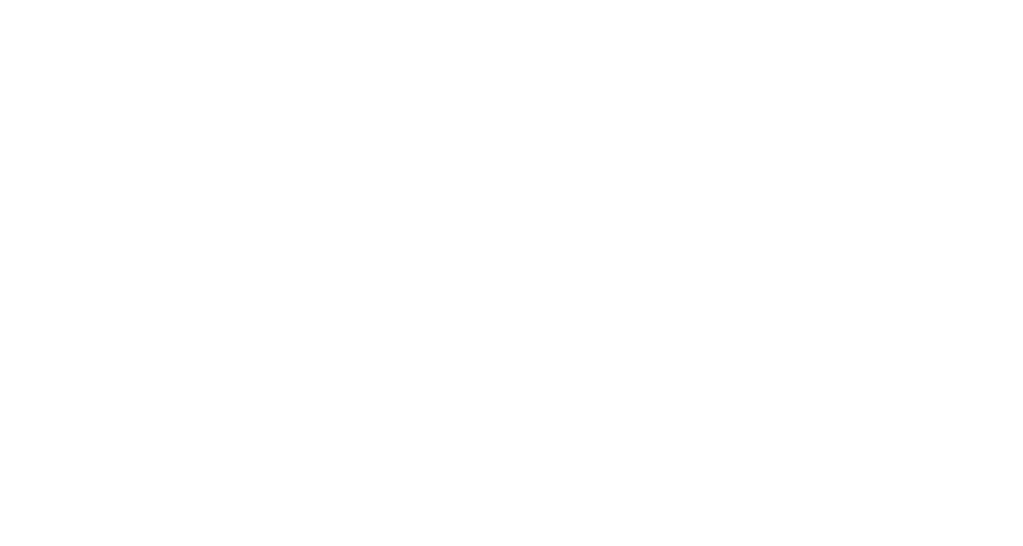
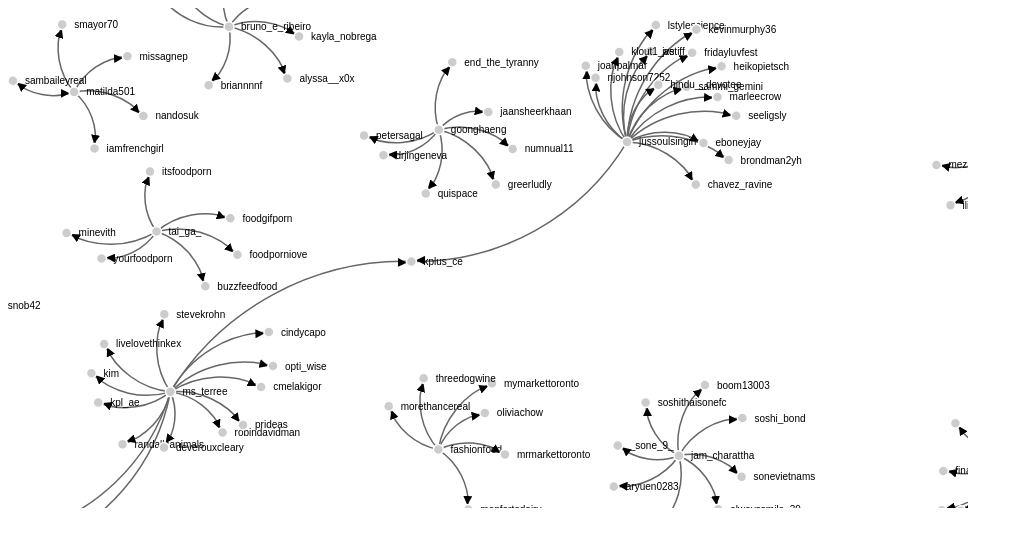
Before and after one commit to alexose-dev/ch-d3-gephi-experiements, a plain HTML site: page index.html in a window 1280 px wide. Shown: the whole page, without its empty margins (0-1023 px from the left). Drawn offline with Linux system fonts and the light colour scheme; animation ran at ten frames a second.

Commit message:
first version

```diff
--- a/index.html
+++ b/index.html
@@ -2,6 +2,25 @@
 <html>
     <head>
         <title>ch-d3-gephi-experiements</title>
+        <style>
+            path.link {
+                fill: none;
+                stroke: #666;
+                stroke-width: 1.5px;
+            }
+
+            circle {
+                fill: #ccc;
+                stroke: #fff;
+                stroke-width: 1.5px;
+            }
+
+            text {
+                fill: #000;
+                font: 10px sans-serif;
+                pointer-events: none;
+            }
+        </style>
     </head>
     <body>
         <svg id="main"></svg>
--- a/script.js
+++ b/script.js
@@ -1,4 +1,87 @@
-d3.csv('recipes.txt', function(d){
-	console.log(d);
+d3.csv('recipes.txt', function(error, links){
+
+    var nodes = {};
+
+    // Compute the distinct nodes from the links.
+    links.forEach(function(link) {
+        link.source = nodes[link.source] ||
+            (nodes[link.source] = {name: link.source});
+        link.target = nodes[link.target] ||
+            (nodes[link.target] = {name: link.target});
+        link.value = +link.value;
+    });
+
+    var width = 960,
+        height = 500;
+
+    var force = d3.layout.force()
+        .nodes(d3.values(nodes))
+        .links(links)
+        .size([width, height])
+        .linkDistance(60)
+        .charge(-300)
+        .on("tick", tick)
+        .start();
+
+    var svg = d3.select("svg#main")
+        .attr("width", width)
+        .attr("height", height);
+
+    // build the arrow.
+    svg.append("svg:defs").selectAll("marker")
+        .data(["end"])
+      .enter().append("svg:marker")
+        .attr("id", String)
+        .attr("viewBox", "0 -5 10 10")
+        .attr("refX", 15)
+        .attr("refY", -1.5)
+        .attr("markerWidth", 6)
+        .attr("markerHeight", 6)
+        .attr("orient", "auto")
+      .append("svg:path")
+        .attr("d", "M0,-5L10,0L0,5");
+
+    // add the links and the arrows
+    var path = svg.append("svg:g").selectAll("path")
+        .data(force.links())
+      .enter().append("svg:path")
+        .attr("class", "link")
+        .attr("marker-end", "url(#end)");
+
+    // define the nodes
+    var node = svg.selectAll(".node")
+        .data(force.nodes())
+      .enter().append("g")
+        .attr("class", "node")
+        .call(force.drag);
+
+    // add the nodes
+    node.append("circle")
+        .attr("r", 5);
+
+    // add the text
+    node.append("text")
+        .attr("x", 12)
+        .attr("dy", ".35em")
+        .text(function(d) { return d.name; });
+
+    // add the curvy lines
+    function tick() {
+        path.attr("d", function(d) {
+            var dx = d.target.x - d.source.x,
+                dy = d.target.y - d.source.y,
+                dr = Math.sqrt(dx * dx + dy * dy);
+            return "M" +
+                d.source.x + "," +
+                d.source.y + "A" +
+                dr + "," + dr + " 0 0,1 " +
+                d.target.x + "," +
+                d.target.y;
+        });
+
+        node
+            .attr("transform", function(d) {
+                return "translate(" + d.x + "," + d.y + ")"; });
+    }
 
 });
```
